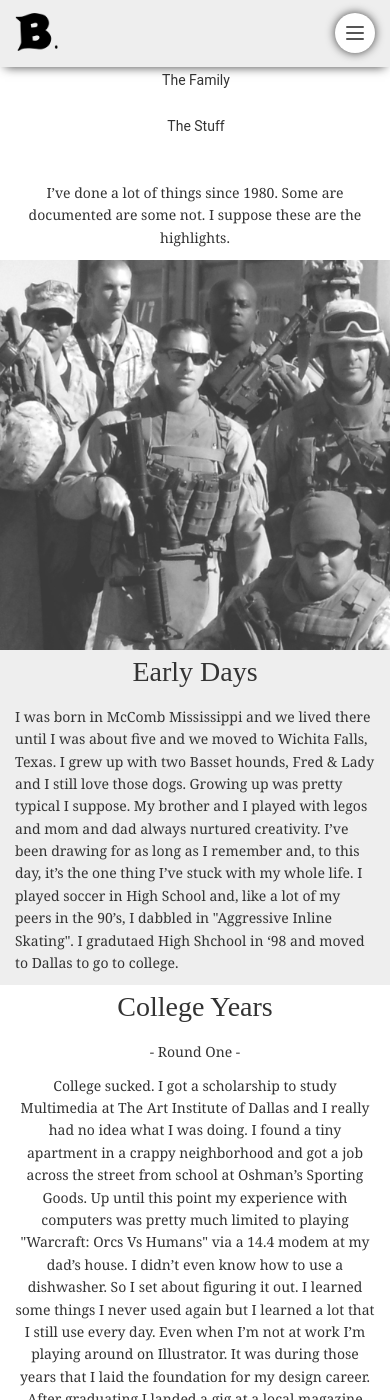
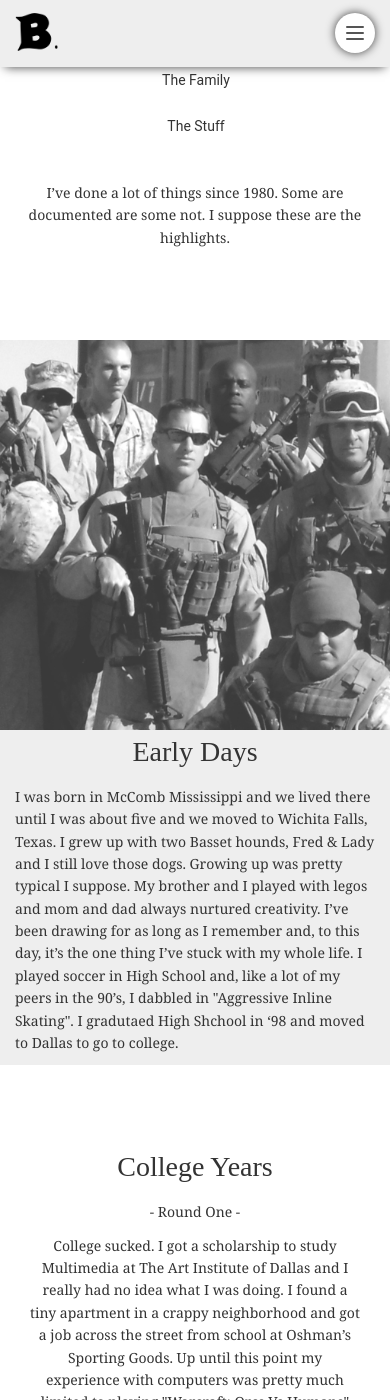
Before and after one commit to joshadamboyd/joshadamboyd.github.io, a Jekyll site: the page built from me.html, in a window 390 px wide and 1400 px high, scrolled down 443 px. Built offline with Jekyll 4.4.1, drawn with Linux system fonts in a browser that asks for light colours; some web fonts are replaced; comment, search, counter and statistics services are not loaded.

Commit message:
Spacing fixes

```diff
--- /dev/null
+++ b/_sass/_carousel.scss
@@ -0,0 +1,2 @@
+/* CAROUSEL
+-------------------------------------------------- */
--- a/_sass/_overrides.scss
+++ b/_sass/_overrides.scss
@@ -118,32 +118,3 @@ hr {
     }
   }
 }
-
-.family {
-  font-weight: bold;
-
-  &.family-sawyer { }
-
-  &.family-tucker { }
-
-  &.family-hudson { }
-}
-
-
-.about-title {
-  font-family: 'Lily Script One';
-  font-size: 200%;
-  text-align: center;
-
-  &.about-title-earlies { }
-
-  &.about-title-college { }
-
-  &.about-title-twenties { }
-
-  &.about-title-boys { }
-
-  &.about-title-ronna { }
-
-  &.about-title-dogs { }
-}
--- /dev/null
+++ b/_sass/pages/_about.scss
@@ -0,0 +1,19 @@
+/* ABOUT
+-------------------------------------------------- */
+.about-title {
+  font-family: 'Lily Script One';
+  font-size: 200%;
+  text-align: center;
+
+  &.about-title-earlies { }
+
+  &.about-title-college { }
+
+  &.about-title-twenties { }
+
+  &.about-title-boys { }
+
+  &.about-title-ronna { }
+
+  &.about-title-dogs { }
+}
--- /dev/null
+++ b/_sass/pages/_family.scss
@@ -0,0 +1,16 @@
+/* FAMILY
+-------------------------------------------------- */
+
+.family-description {
+  margin-bottom: 80px;
+}
+
+.family {
+  font-weight: bold;
+
+  &.family-sawyer { }
+
+  &.family-tucker { }
+
+  &.family-hudson { }
+}
--- /dev/null
+++ b/_sass/pages/_me.scss
@@ -0,0 +1,18 @@
+/* ME
+-------------------------------------------------- */
+.me-description,
+.me-early,
+.me-college,
+.me-twenties { }
+
+.me-description {
+  margin-bottom: 80px;
+}
+
+.me-early { }
+
+.me-college {
+  margin: 80px 0;
+}
+
+.me-twenties { }
--- /dev/null
+++ b/_sass/pages/_stuff.scss
@@ -0,0 +1,5 @@
+/* STUFF
+-------------------------------------------------- */
+.stuff-description {
+  margin-bottom: 80px;
+}
--- a/css/application.scss
+++ b/css/application.scss
@@ -27,3 +27,10 @@
 @import "share";
 @import "social";
 @import "video";
+
+@import "carousel";
+
+@import "pages/about";
+@import "pages/family";
+@import "pages/me";
+@import "pages/stuff";
--- a/family.html
+++ b/family.html
@@ -8,7 +8,7 @@ subnav:
   active: family
 ---
 
-<div class="row">
+<div class="row family-description">
   <div class="col-md-6 col-md-offset-3">
     <p class="text-center">
       I live in McKinney with my wife and two feral children. We have dogs and chickens and a little house and I guess we’re doing alright. Meet the family.
--- a/me.html
+++ b/me.html
@@ -6,7 +6,7 @@ subnav:
   active: me
 ---
 
-<div class="row">
+<div class="row me-description">
   <div class="col-md-6 col-md-offset-3">
     <p class="text-center">
       I’ve done a lot of things since 1980. Some are documented are some not. I suppose these are the highlights.
@@ -14,7 +14,7 @@ subnav:
   </div>
 </div>
 
-<div class="row row-no-padding display-table background-gray">
+<div class="row me-early row-no-padding display-table background-gray">
   <div class="col-md-6 display-cell vertical-align">
     <img src="{{ "/images/me/josh.png" | prepend: site.baseurl }}" alt="Early Days" title="Early Days">
   </div>
@@ -30,7 +30,7 @@ subnav:
   </div>
 </div>
 
-<div class="row">
+<div class="row me-college">
   <div class="col-md-6 col-md-offset-3">
     <p class="about-title about-title-college text-center">
       College Years
@@ -39,18 +39,14 @@ subnav:
     <p class="text-center">
       - Round One -
     </p>
-  </div>
-</div>
 
-<div class="row">
-  <div class="col-md-8 col-md-offset-2">
     <p class="text-center">
       College sucked. I got a scholarship to study Multimedia at The Art Institute of Dallas and I really had no idea what I was doing. I found a tiny apartment in a crappy neighborhood and got a job across the street from school at Oshman’s Sporting Goods. Up until this point my experience with computers was pretty much limited to playing "Warcraft: Orcs Vs Humans" via a 14.4 modem at my dad’s house. I didn’t even know how to use a dishwasher. So I set about figuring it out. I learned some things I never used again but I learned a lot that I still use every day. Even when I’m not at work I’m playing around on Illustrator. It was during those years that I laid the foundation for my design career. After graduating I landed a gig at a local magazine that was putting a lot of emphasis on it’s web presence. It was a pretty good job but financial woes and the dot com bust took them down and I went with them. Everyone was laid off and I went back to full time at the sporting goods store. This went on for about a year and then one day on my way to work there was a story on the news about planes crashing in New York...
     </p>
   </div>
 </div>
 
-<div class="row row-no-padding display-table background-gray">
+<div class="row me-twenties row-no-padding display-table background-gray">
   <div class="col-md-6 col-md-push-6 display-cell vertical-align">
     <img src="{{ "/images/me/marine.png" | prepend: site.baseurl }}" alt="Twenties and Beyond" title="Twenties and Beyond">
   </div>
```
Also changed, not shown: stuff.html (+7 -1 lines).
